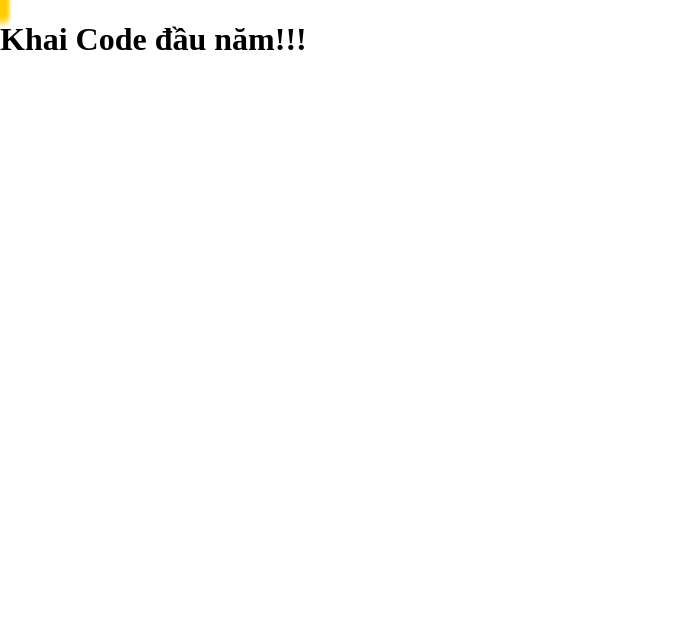
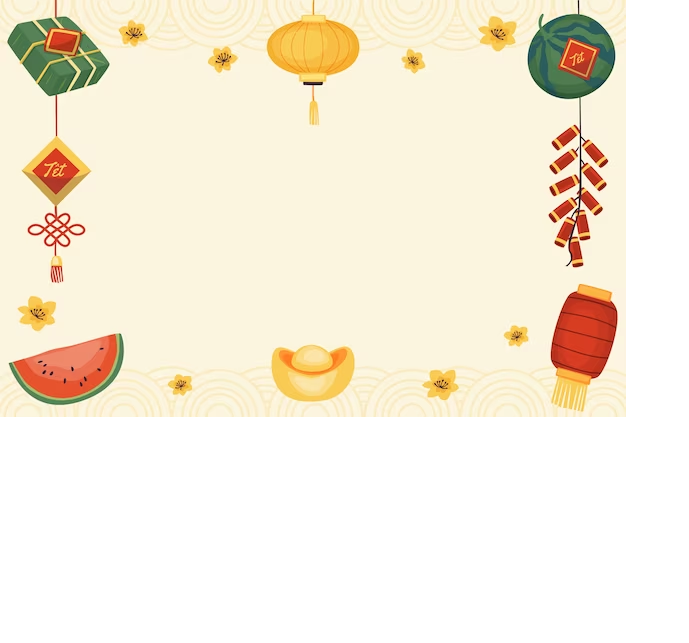
Before and after one commit to xuandongdev/LunarNY2024, a plain HTML site: page index.html in a window 1280 px wide. Shown: the whole page, without its empty margins (0-689 px from the left). Drawn offline with Linux system fonts and the light colour scheme.

Commit message:
first commit

```diff
--- a/index.html
+++ b/index.html
@@ -1,17 +1,13 @@
 <!DOCTYPE html>
-<html lang="vn">
+<html lang="en">
 <head>
     <meta charset="UTF-8">
     <meta name="viewport" content="width=device-width, initial-scale=1.0">
+    <title>Document</title>
     <link rel="stylesheet" href="style.css">
-    <title>Tết Nguyên Đán 2024</title>
 </head>
-
 <body>
-    <div id="fireworks"></div>
-    <div id="flower"></div>
-    <script src="script.js"></script>
-    <h1>Khai Code đầu năm!!!</h1>
+    <canvas id="canvas">Canvas is not supported in your browser.</canvas>
+    <script type="text/javascript" src="https://wpshare247.com/ajquery.lib/fireworks/script.js"> </script>
 </body>
-
 </html>
--- a/script.js
+++ /dev/null
@@ -1,29 +0,0 @@
-// Fireworks effect
-const fireworksContainer = document.getElementById('fireworks');
-
-function createFirework() {
-    const firework = document.createElement('div');
-    firework.className = 'firework';
-    fireworksContainer.appendChild(firework);
-
-    setTimeout(() => {
-        firework.remove();
-    }, 2000);
-}
-
-setInterval(createFirework, 200);
-
-// Falling flowers effect
-const flowersContainer = document.getElementById('flowers');
-
-function createFlower() {
-    const flower = document.createElement('div');
-    flower.className = 'flower';
-    flowersContainer.appendChild(flower);
-
-    setTimeout(() => {
-        flower.remove();
-    }, 5000);
-}
-
-setInterval(createFlower, 500);
--- a/style.css
+++ b/style.css
@@ -1,41 +1,17 @@
-body {
-  margin: 0;
-  overflow: hidden;
+
+body{
+    background-image: url(tet.png);
+    background-repeat: no-repeat;
+    background-attachment: fixed;
+    background-position: initial;
+    overflow: hidden;
+    position: relative;
 }
-
-#fireworks, #flowers {
-  position: absolute;
-  top: 0;
-  left: 0;
-  width: 100%;
-  height: 100%;
-  pointer-events: none;
+canvas {
+    cursor: crosshair;
+    display: block;
+    position:absolute;
+    z-index:5;
+    top:0;
+    width:100% !important;
 }
-/* Additional CSS in styles.css */
-.firework {
-  position: absolute;
-  width: 4px;
-  height: 10px;
-  background-color: #ffcc00;
-  border-radius: 2px;
-  animation: explode 2s linear infinite;
-}
-
-.flower {
-  position: absolute;
-  width: 20px;
-  height: 20px;
-  background-color: #ff69b4;
-  border-radius: 50%;
-  animation: fall 5s linear infinite;
-}
-
-@keyframes explode {
-  0% { transform: scale(1); opacity: 1; }
-  100% { transform: scale(5); opacity: 0; }
-}
-
-@keyframes fall {
-  0% { transform: translateY(0); opacity: 1; }
-  100% { transform: translateY(100vh); opacity: 0; }
-}
```
Also changed, not shown: tet.png (added).
